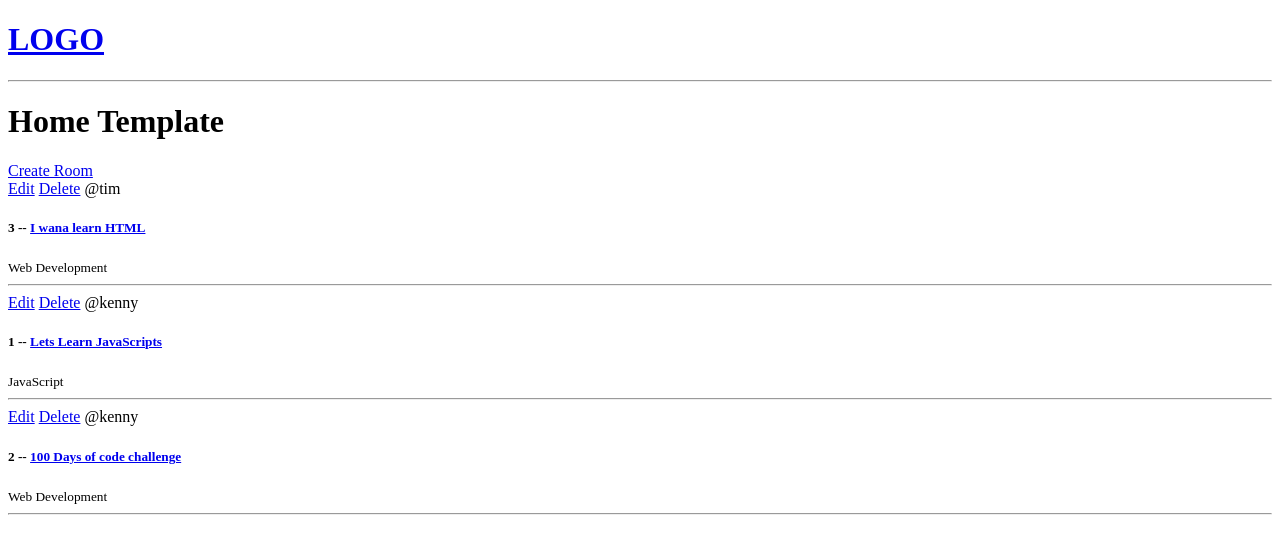
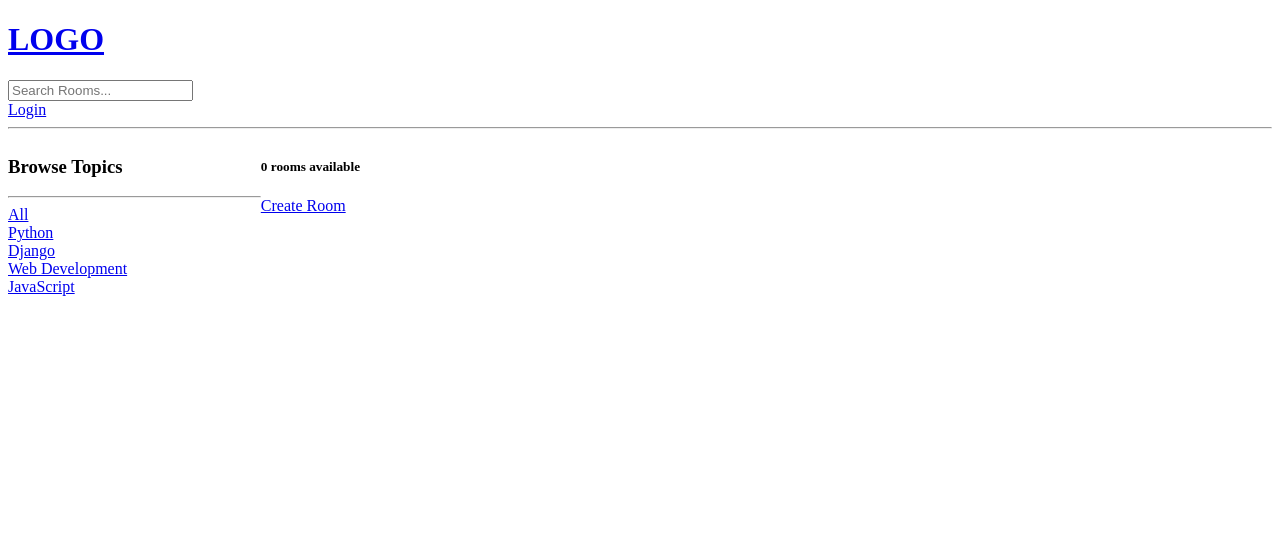
Before and after one commit to kvo5/studybud, a Django app: a page that uses templates/main.html in a window 1280 px wide. Shown: the top 554 px of the page. Run offline with Django 5.2, Linux system fonts and the light colour scheme; data comes from the database, SQL or seed files in the repository; both versions use the stored data as it was after the commit.

Commit message:
Add files via upload

```diff
--- a/base/templates/base/delete.html
+++ b/base/templates/base/delete.html
@@ -2,7 +2,7 @@
 
 {% block content %}
 
-<form method= "POST" action="">
+<form method="POST" action="">
     {% csrf_token %}
     <p>Are you sure you want to delete "{{obj}}"?</p>
 
--- a/base/templates/base/home.html
+++ b/base/templates/base/home.html
@@ -2,9 +2,33 @@
 
 {% block content %}
 
-<h1> Home Template</h1>
+<style>
+    .home-container {
+        display: grid;
+        grid-template-columns: 1fr 3fr 1fr;
+    }
+</style>
+
+<div class=" home-container">
 
     <div>
+        <h3>Browse Topics</h3>
+        <hr>
+
+        <div>
+            <a href="{% url 'home' %}">All</a>
+        </div>
+
+        {% for topic in topics %}
+            <div>
+                <a href="{% url 'home' %}?q={{topic.name}}">{{topic.name}}</a>
+            </div>
+        {% endfor %}
+    </div>
+
+    <div>
+
+        <h5>{{room_count}} rooms available</h5>
 
         <a href="{% url 'create-room' %}">Create Room</a>
 
@@ -22,6 +46,8 @@
 
             {% endfor %}
         </div>
+
+    </div>
 </div>
 
 {% endblock content %}
--- a/base/urls.py
+++ b/base/urls.py
@@ -2,6 +2,7 @@ from django.urls import path
 from . import views
 
 urlpatterns = [
+    path('login/', views.loginPage, name="login"),
     path('', views.home, name="home"),
     path ('room/<str:pk>/' , views.room, name="room"),
 
--- a/base/views.py
+++ b/base/views.py
@@ -1,5 +1,8 @@
 from django.shortcuts import render, redirect
-from .models import Room
+from django.contrib import messages
+from django.db.models import Q
+from django.contrib.auth.models import User
+from .models import Room, Topic
 from .forms import RoomForm
 
 # Create your views here.
@@ -10,9 +13,33 @@ from .forms import RoomForm
 #     {'id': 3, 'name': 'Frontend developers'},
 # ]
 
+def loginPage(request):
+
+    if request.method == 'POST':
+        username = request.POST.get('username')
+        password = request.POST.get('password')
+
+        try:
+            user = User.objects.get(username=username)
+        except:
+            messages.error(request, 'User does not exist')
+
+    context = {}
+    return render(request, 'base/login_register.html', context)
+
 def home(request):
-    rooms = Room.objects.all()
-    context = { 'rooms': rooms }
+    q = request.GET.get('q') if request.GET.get('q') != None else ''
+
+    rooms = Room.objects.filter(
+        Q(name__icontains=q) |
+        Q(description__icontains=q) |
+        Q(topic__name__icontains=q)
+        )
+
+    topics = Topic.objects.all()
+    room_count = rooms.count()
+
+    context = { 'rooms': rooms, 'topics': topics, 'room_count': room_count }
     return render(request, 'base/home.html', context)
 
 def room(request, pk):
@@ -50,4 +77,4 @@ def deleteRoom(request, pk):
     if request.method == 'POST':
         room.delete()
         return redirect('home')
-    return render(request, 'base/delete.html', {'obj': 'Room'})
+    return render(request, 'base/delete.html', {'obj':room})
--- a/templates/main.html
+++ b/templates/main.html
@@ -8,6 +8,14 @@
 <body>
     {% include 'navbar.html' %}
 
+    {% if messages %}
+    <ul class="messages">
+        {% for message in messages %}
+        <li></li>{{ message }}</li>
+            {% endfor %}
+    </ul>
+    {% endif %}
+
     {% block content %}
 
     {% endblock %}
--- a/templates/navbar.html
+++ b/templates/navbar.html
@@ -2,4 +2,12 @@
     <h1>LOGO</h1>
 </a>
 
+<form method="GET" action="{% url 'home' %}">
+
+    <input type="text" name="q" placeholder="Search Rooms..." />
+
+</form>
+
+<a href="{% url 'login' %}">Login</a>
+
 <hr>
```
Also changed, not shown: base/templates/base/login_register.html (added, +20 -0 lines), db.sqlite3. Lines whose indentation alone changed are shown as unchanged.
